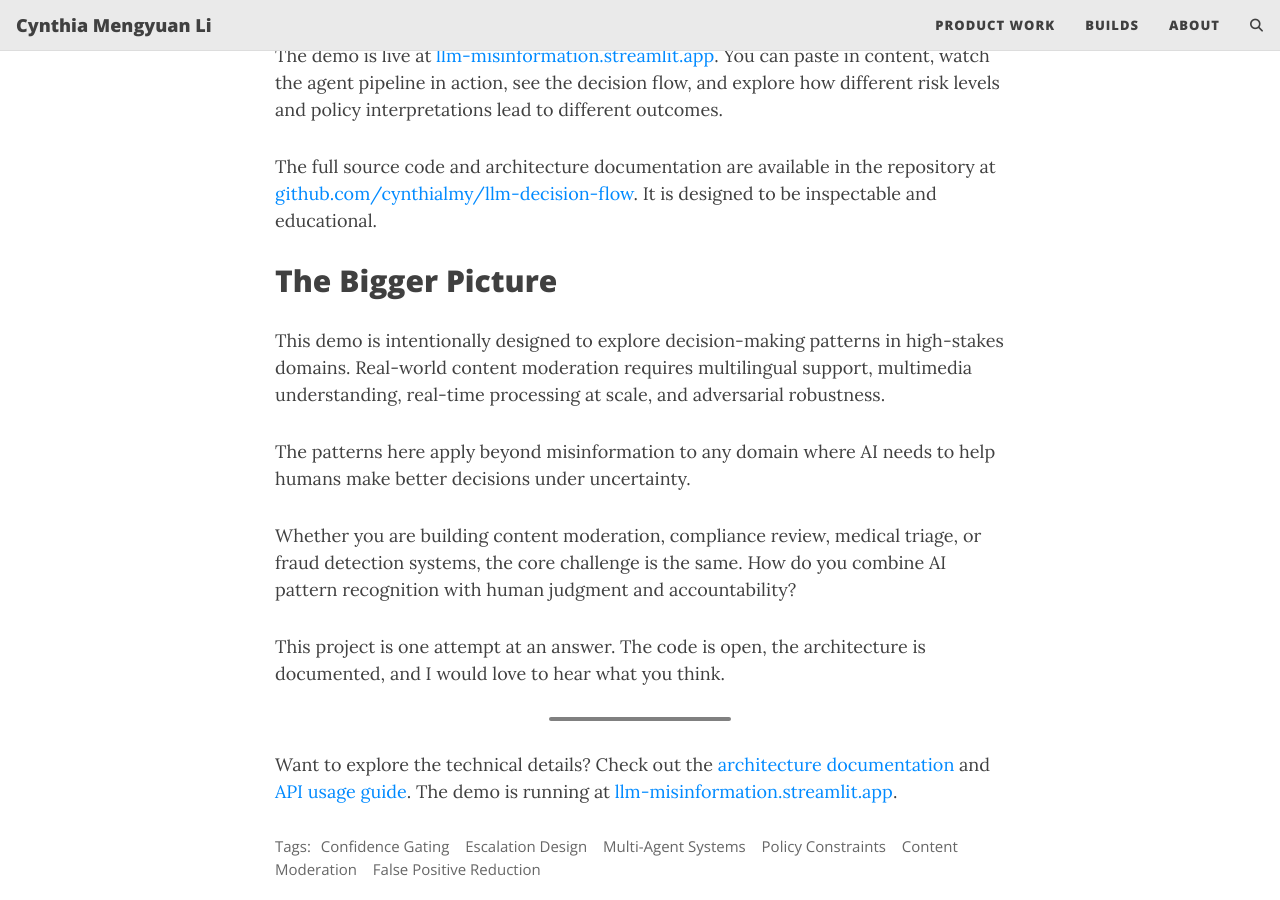
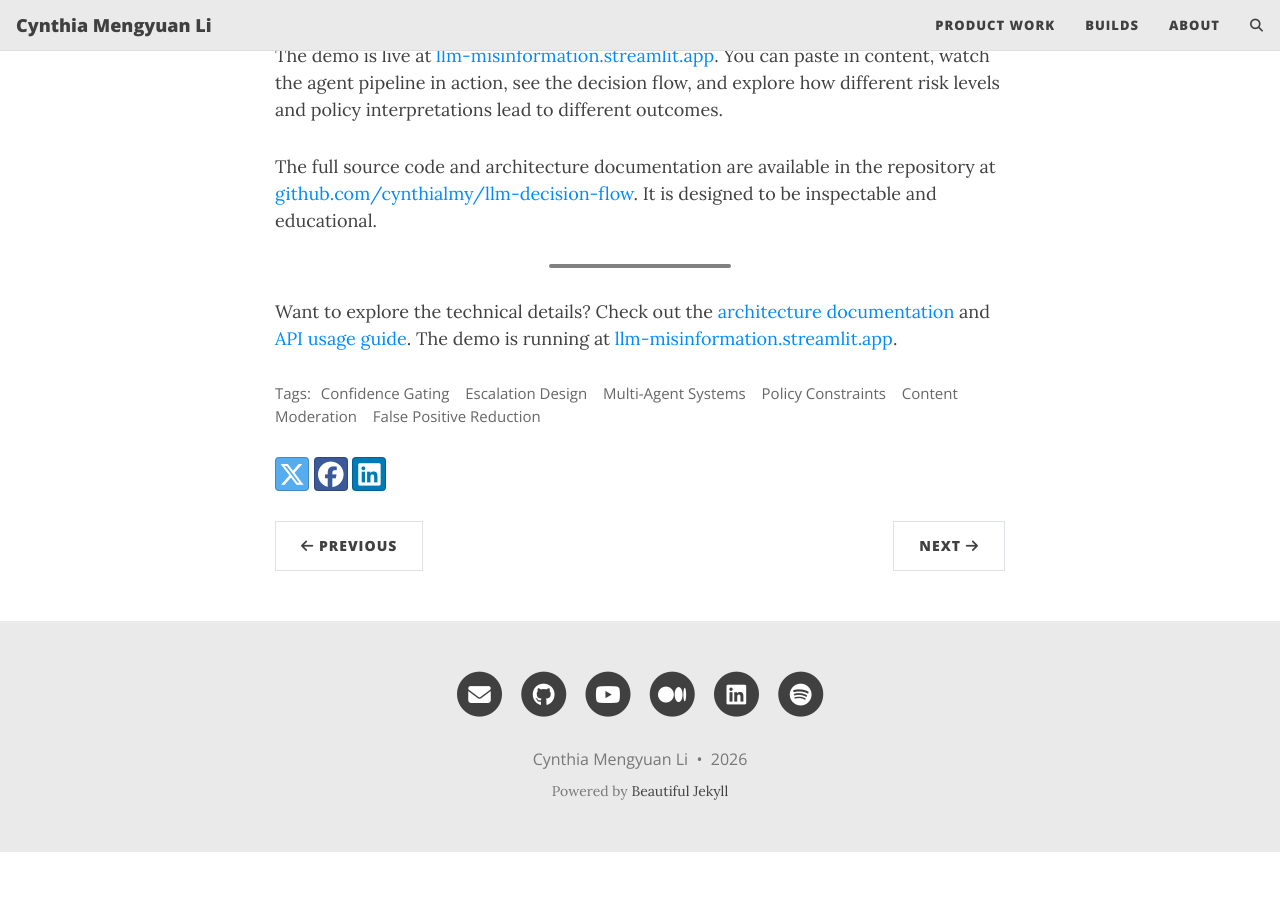
Before and after one commit to cynthialmy/cynthialmy.github.io, a Jekyll site: the page built from _posts/2026-01-27-policy-aware-factuality-assessment.md, in a window 1280 px wide and 900 px high, scrolled down 10454 px. Built offline with Jekyll 4.4.1, drawn with Linux system fonts in a browser that asks for light colours; comment, search, counter and statistics services are not loaded; after the commit the page ends 11306 px from its top, so only the background shows below that.

```diff
--- a/_posts/2026-01-27-policy-aware-factuality-assessment.md
+++ b/_posts/2026-01-27-policy-aware-factuality-assessment.md
@@ -188,16 +188,6 @@ The demo is live at [llm-misinformation.streamlit.app](https://llm-misinformatio
 
 The full source code and architecture documentation are available in the repository at [github.com/cynthialmy/llm-decision-flow](https://github.com/cynthialmy/llm-decision-flow). It is designed to be inspectable and educational.
 
-## The Bigger Picture
-
-This demo is intentionally designed to explore decision-making patterns in high-stakes domains. Real-world content moderation requires multilingual support, multimedia understanding, real-time processing at scale, and adversarial robustness.
-
-The patterns here apply beyond misinformation to any domain where AI needs to help humans make better decisions under uncertainty.
-
-Whether you are building content moderation, compliance review, medical triage, or fraud detection systems, the core challenge is the same. How do you combine AI pattern recognition with human judgment and accountability?
-
-This project is one attempt at an answer. The code is open, the architecture is documented, and I would love to hear what you think.
-
 ---
 
 Want to explore the technical details? Check out the [architecture documentation](https://github.com/yourusername/llm-misinformation) and [API usage guide](https://github.com/yourusername/llm-misinformation/blob/main/API_Usage_Explanation.md). The demo is running at [llm-misinformation.streamlit.app](https://llm-misinformation.streamlit.app/).
```
Also changed, not shown: _posts/2026-02-06-rag-insights-limitations.md (+3 -21 lines).
